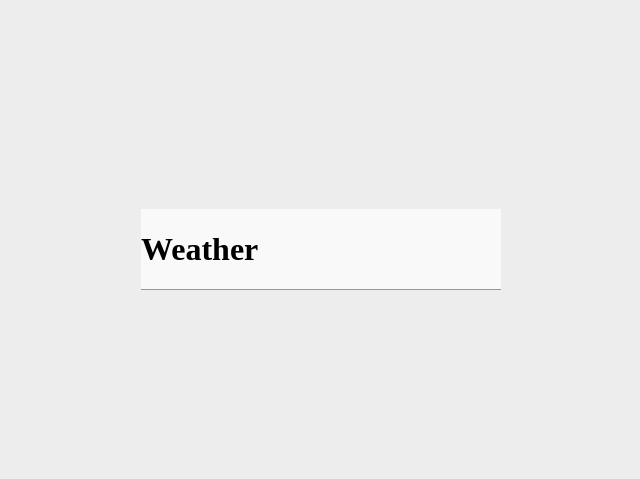
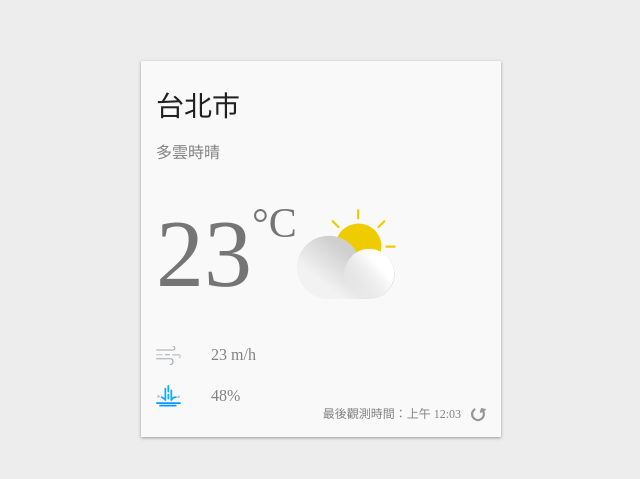
Before and after one commit to Yishin26/learn-react-from-hook-realtime-weather-app-init-project, a React (Create React App) app: page / in a window 1280 px wide. Shown: the part 151-630 px from the top of the page, without its empty margins (319-959 px from the left). Built offline with nearby package versions, Linux system fonts and the light colour scheme.

Commit message:
+Weather Card UI by emotion styled component

```diff
--- a/src/App.js
+++ b/src/App.js
@@ -2,6 +2,12 @@
 //import './App.css';
 //1.引入
 import styled from "@emotion/styled";
+
+// 載入圖示
+import { ReactComponent as DayCloudyIcon } from "./images/day-cloudy.svg";
+import { ReactComponent as AirFlowIcon } from "./images/airFlow.svg";
+import { ReactComponent as RainIcon } from "./images/rain.svg";
+import { ReactComponent as RefreshIcon } from "./images/refresh.svg";
 
 //2.定義帶有styled 的component
 const Container = styled.div`
@@ -14,15 +20,110 @@
 const WeatherCard = styled.div`
   position: relative;
   min-width: 360px;
-  box-shadow: 0 1px 0 #999999;
-  background-color: #f9f9f9; ;
+  box-shadow: 0 1px 3px 0 #999999;
+  background-color: #f9f9f9;
+  box-sizing: border-box;
+  padding: 30px 15px;
+`;
+const Location = styled.div`
+  font-size: 28px;
+  color: #212121;
+  margin-bottom: 20px;
+`;
+const Description = styled.div`
+  font-size: 16px;
+  color: #828282;
+  margin-bottom: 30px;
+`;
+
+const CurrentWeather = styled.div`
+  display: flex;
+  justify-content: space - between;
+  align-items: center;
+  margin-bottom: 30px;
+`;
+
+const Temperature = styled.div`
+  color: #757575;
+  font-size: 96px;
+  font-weight: 300;
+  display: flex;
+`;
+
+const Celsius = styled.div`
+font-weight: normal;
+font-size: 42px;
+`;
+
+const AirFlow = styled.div`
+display: flex;
+align-items: center;
+font-size: 16x;
+font-weight: 300;
+color: #828282;
+margin-bottom: 20px;
+svg {
+  width: 25px;
+  height: auto;
+  margin-right: 30px;
+}
+`;
+
+
+const Rain = styled.div`
+display: flex;
+align-items: center;
+font-size: 16x;
+font-weight: 300;
+color: #828282;
+svg {
+  width: 25px;
+  height: auto;
+  margin-right: 30px;
+}
+`;
+
+const DayCloudy = styled(DayCloudyIcon)`
+  flex-basis: 30%;
+`;
+
+const Refresh = styled.div`
+position: absolute;
+right: 15px;
+bottom: 15px;
+font-size: 12px;
+display: inline-flex;
+align-items: flex-end;
+color: #828282;
+svg {
+  margin-left: 10px;
+  width: 15px;
+  height: 15px;
+  cursor: pointer;
+}
 `;
 
 function App() {
   return (
     <Container>
       <WeatherCard>
-        <h1>Weather</h1>
+        <Location>台北市</Location>
+        <Description>多雲時晴</Description>
+        <CurrentWeather>
+          <Temperature>
+            23 <Celsius>°C</Celsius>
+          </Temperature>
+          <DayCloudy />
+        </CurrentWeather>
+        <AirFlow>
+          <AirFlowIcon /> 23 m/h
+        </AirFlow>
+        <Rain>
+          <RainIcon /> 48%
+        </Rain>
+        <Refresh>
+          最後觀測時間：上午 12:03 <RefreshIcon />
+        </Refresh>
       </WeatherCard>
     </Container>
   );
```
